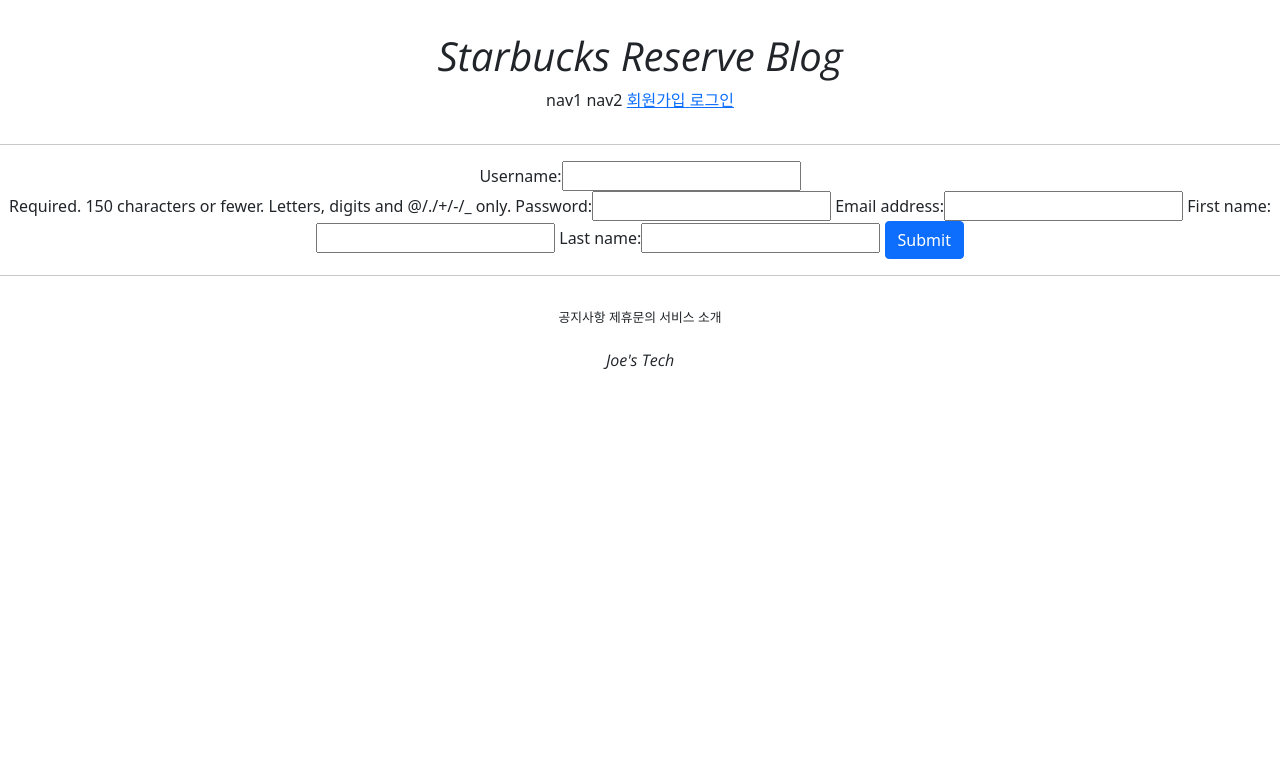
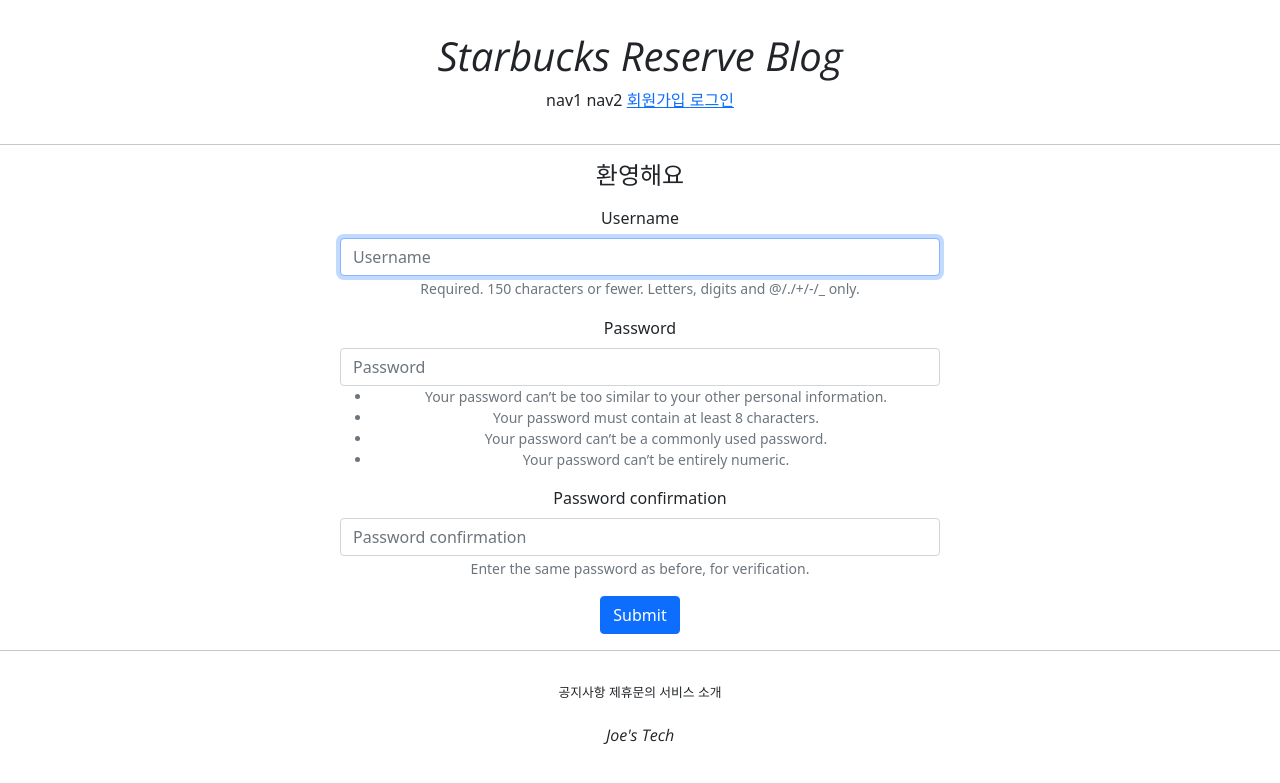
Before and after one commit to JoeUnsung/django_pinterest_app, a Django app: page /account/create/ in a window 1280 px wide. Shown: the top 783 px of the page. Run offline with Django 3.2, Linux system fonts and the light colour scheme; some libraries are stand-ins or nearby versions.

Commit message:
feat: 회원가입 뷰 수정 및 템플릿 정리

```diff
--- a/acountapp/templates/acountapp/create_user.html
+++ b/acountapp/templates/acountapp/create_user.html
@@ -1,14 +1,23 @@
 {% extends 'temp_base.html' %}
+{% load bootstrap4 %}
 
 {% block content %}
 
-<div style="text-align: center">
-    <form action="{% url 'accountapp:create_user' %}" method="POST">
-        {% csrf_token %}
-        {{ form }}
-        <input type="submit" class="btn btn-primary">
+<div style="text-align: center;">
+    <div>
+        <h4>
+            환영해요
+        </h4>
+    </div>
 
-    </form>
+    <div style="max-width: 600px;
+                margin: 1rem auto;">
+        <form action="{% url 'accountapp:create_user' %}" method="POST">
+            {% csrf_token %}
+            {% bootstrap_form form %}
+            <input type="submit" class="btn btn-primary">
+        </form>
+    </div>
 </div>
 
 
--- a/acountapp/urls.py
+++ b/acountapp/urls.py
@@ -1,16 +1,16 @@
 from django.contrib.auth.views import LoginView, LogoutView
 from django.urls import path
 
-from acountapp.views import mainView, accountCreateView
+from acountapp.views import mainView, AccountCreateView, AccountLoginView
 
 app_name = 'accountapp'
 
 urlpatterns = [
     path('main/', mainView, name='main_view'),
 
-    path('login/', LoginView.as_view(template_name='acountapp/login.html'), name='login'),
+    path('login/', AccountLoginView.as_view(), name='login'),
     path('logout/', LogoutView.as_view(), name='logout'),
 
-    path('create/', accountCreateView.as_view(), name='create_user'),
+    path('create/', AccountCreateView.as_view(), name='create_user'),
 
 ]
--- a/acountapp/views.py
+++ b/acountapp/views.py
@@ -1,4 +1,5 @@
 from django.contrib.auth.forms import UserCreationForm
+from django.contrib.auth.views import LoginView
 from django.shortcuts import render
 from django.http import HttpResponse, HttpResponseRedirect
 from django.urls import reverse, reverse_lazy
@@ -29,16 +30,11 @@ def mainView(request):
         return HttpResponseRedirect(reverse('accountapp:main_view'))
         # return render(request, 'acountapp/main.html', context={'res': {'output':  result}})
 
-
-class accountCreateView(CreateView):
+class AccountCreateView(CreateView):
     model = User
-    fields = [
-        'username',
-        'password',
-        'email',
-        'first_name',
-        'last_name',
-    ]
-    form = UserCreationForm
+    form_class = UserCreationForm
     template_name = 'acountapp/create_user.html'
     success_url = reverse_lazy('accountapp:main_view')
+
+class AccountLoginView(LoginView):
+    template_name = 'acountapp/login.html'
--- /dev/null
+++ b/requirements.txt
@@ -0,0 +1,2 @@
+django 3.2.5
+django-bootstrap4 3.0.1
```
Also changed, not shown: acountapp/templates/acountapp/login.html (+7 -4 lines), pinterest_django/settings.py (+7 -3 lines).
